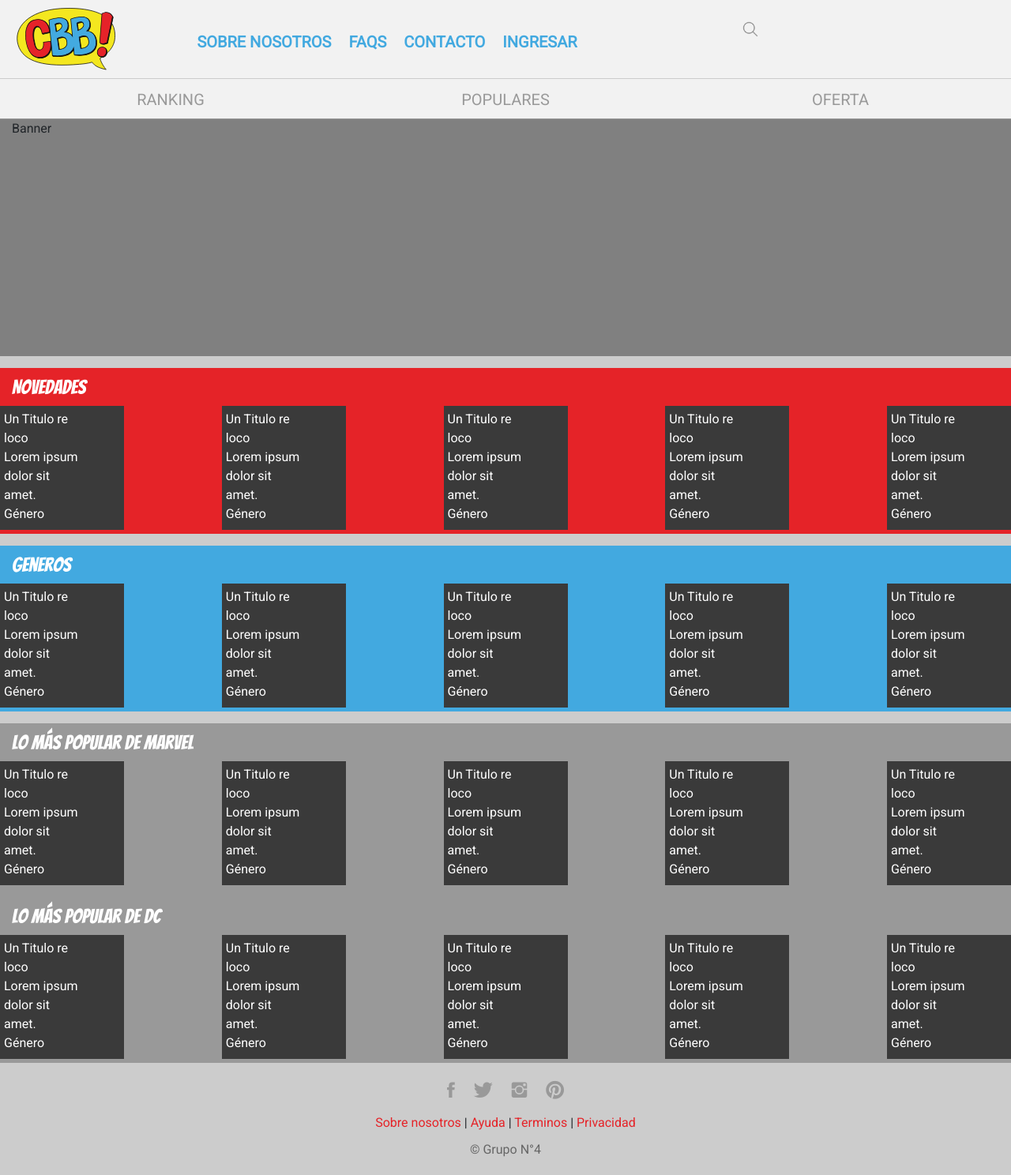
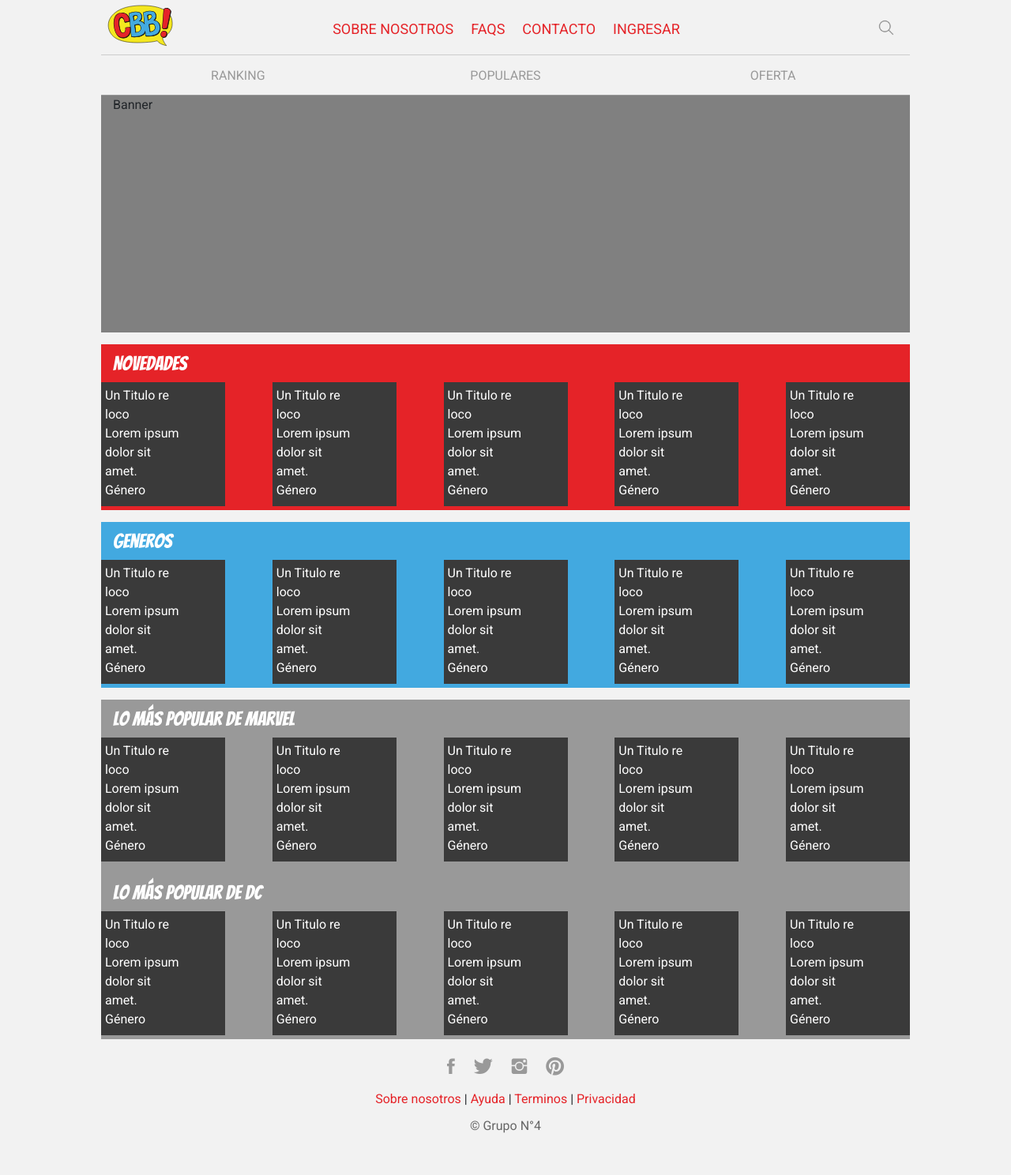
Before and after one commit to sferre/crackBangBoom, a PHP site: page / in a window 1280 px wide. Shown: the whole page at 79% size. After the commit the page ends 1458 px from the top, so only its background shows below. Run offline with PHP 8.4, Linux system fonts and the light colour scheme.

Commit message:
Cambios en el NAV

```diff
--- a/css/main-style.css
+++ b/css/main-style.css
@@ -13,7 +13,7 @@
 }
 
 body {
-  background-color: #ccc;
+  background-color: #f2f2f2;
 }
 
 ul {
@@ -38,6 +38,7 @@
   background-color: #f2f2f2;
   padding: 20px 20px 12px 20px;
   border-bottom: 1px solid #cccccc;
+  justify-content: space-between;
 }
 
 #nav-menu {
@@ -56,6 +57,7 @@
   }
 
   #menu-check:checked ~ .navigation {
+    width: 100%;
     display: block;
     top: 50px;
     right: 0;
@@ -72,7 +74,7 @@
 
 /* NAV DEL BOTON */
 .navigation {
-    position: relative;
+    position: absolute;
 }
 
 .navigation-ul{
@@ -91,7 +93,6 @@
    display: inline-block;
    padding: 13px;
    cursor: pointer;
-     font-weight: bold;
    font-size: 15px;
 }
 
@@ -263,7 +264,7 @@
 
   /* --- NAV SECUNDARIO --- */
   .btn-nav {
-    font-size: 18px;
+    font-size: 16px;
   }
 
 }
@@ -274,42 +275,69 @@
   }
 
   .nav1 {
-    height: 100px;
+    height: 70px;
+    padding-top: 10px;
+    padding-bottom: 10px;
+  }
+
+  #nav-menu {
+    width: 0;
+    position: absolute;
   }
 
   #nav-logo {
-    position: absolute;
-    left: 20px;
-    top: 13px;
+    position: relative;
+    transform: translateX(-12px);
   }
 
   #nav-logo img{
-    width: 130px;
+    width: 85px;
+  }
+
+  .navigation {
+    position: relative;
+    width: 600px;
   }
 
   .navigation-ul{
       position: relative;
+      position: absolute;
       background: none;
       display: inline-block;
-      left: -130px;
-      top: 18px;
-      width: 600px;
+      top: 13px;
+      width: 100%;
       text-align:center;
   }
 
   .navigation-ul li {
     display: inline;
     padding: 9px;
-    font-size: 20px;
+    font-size: 18px;
   }
 
   .navigation-ul li a {
-    color: #42A9E0;
+    color: #E52328;
+  }
+
+  #nav-search {
+    width: 65px;
+    transform: translate(0px, 8px);
+    text-align: right;
+  }
+
+  #nav-search img {
+    width: 20px;
   }
 
   /* --- NAV SECUNDARIO --- */
   .btn-nav {
-    font-size: 20px;
+    font-size: 16px;
+  }
+
+  /* -- CONTENEDOR PARA PC -- */
+  #desktop-container {
+    width: 1024px;
+    margin: 0 auto;
   }
 
 }
--- a/index.php
+++ b/index.php
@@ -12,6 +12,8 @@
   </head>
 
   <body>
+
+    <div id="desktop-container">
 
       <!--HEADER-->
       <?php include('layout/header.php'); ?>
@@ -115,6 +117,8 @@
 
       </div>
 
+    </div>
+
     <!--FOOTER-->
     <div class="container-fluid">
       <?php include('layout/footer.php'); ?>
--- a/layout/header.php
+++ b/layout/header.php
@@ -1,7 +1,7 @@
 <header class="container-fluid">
 
   <!--NAV PRINCIPAL-->
-  <div class="row justify-content-around nav1">
+  <div class="row nav1">
 <!-- ***** icono menu ***** -->
     <div id="nav-menu" class="">
       <div class="menu">
@@ -11,16 +11,6 @@
         <!-- ***** checkbox ***** -->
       <input type="checkbox" id="menu-check">
       </div>
-
-      <!-- ***** nav ***** -->
-      <nav class="navigation">
-        <ul class="navigation-ul">
-            <li><a href="#">Sobre Nosotros</a></li>
-            <li><a href="#">FAQs</a></li>
-            <li><a href="#">Contacto</a></li>
-            <li><a href="#">Ingresar</a></li>
-          </ul>
-        </nav>
     </div>
 
 
@@ -28,6 +18,17 @@
     <div id="nav-logo" class="">
       <a href="#"><img src="images/icons/icon-cbb-02.svg" alt="CBB"></a>
     </div>
+
+    <!-- ***** nav ***** -->
+    <nav class="navigation">
+      <ul class="navigation-ul">
+          <li><a href="#">Sobre Nosotros</a></li>
+          <li><a href="#">FAQs</a></li>
+          <li><a href="#">Contacto</a></li>
+          <li><a href="#">Ingresar</a></li>
+        </ul>
+    </nav>
+
 <!-- ***** lupa ***** -->
     <div id="nav-search" class="">
       <a href="#">
```
Lines whose indentation alone changed are shown as unchanged.
